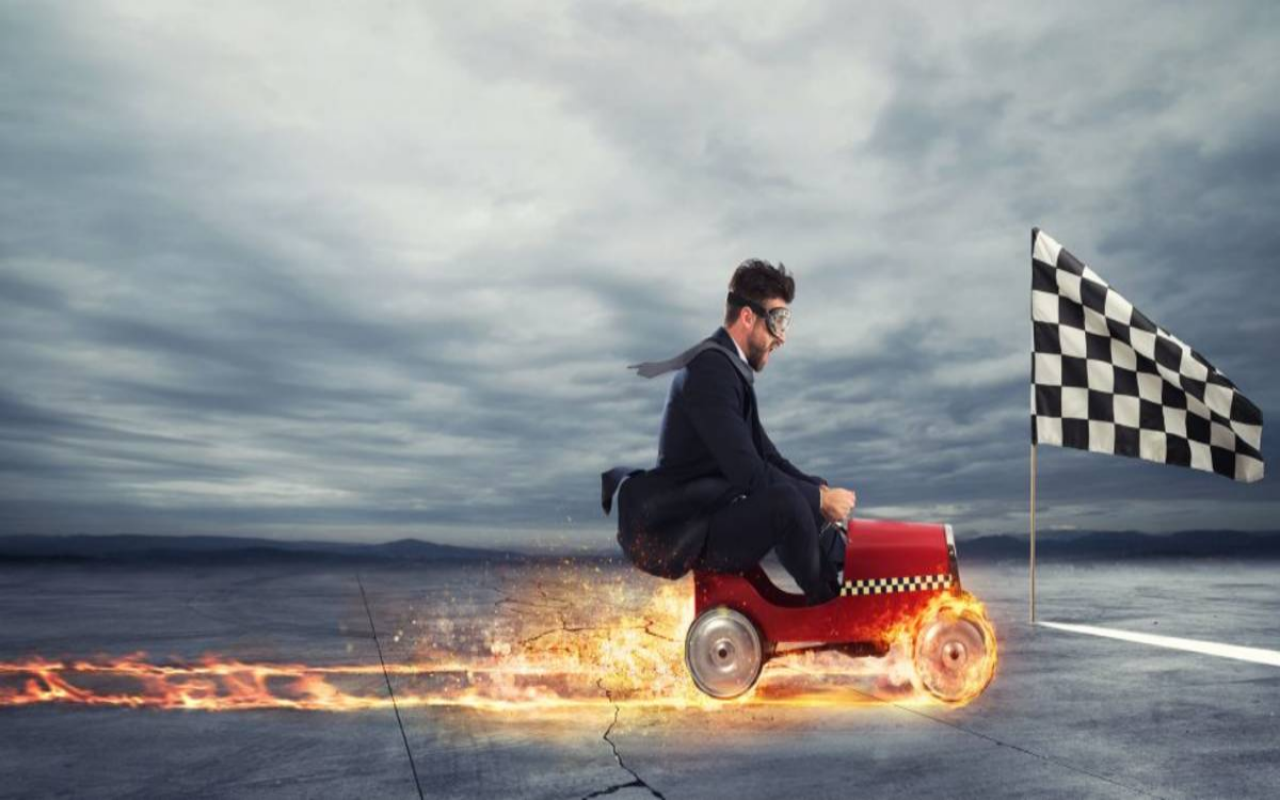
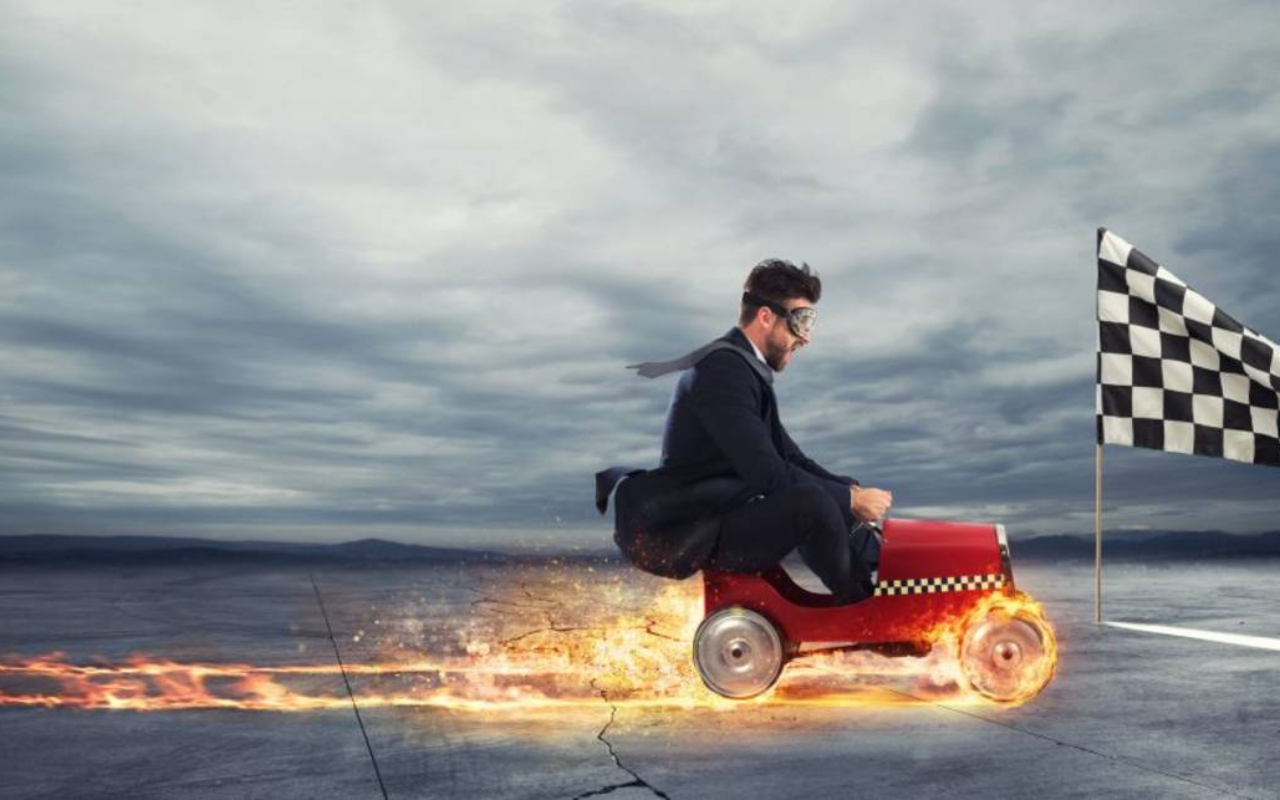
Before and after one commit to AleksandrDyatlov/Hillel-lessons, a website: page markup/index.html in a window 1280 px wide. Shown: the top 800 px of the page. Drawn offline with nearby package versions, Linux system fonts and the light colour scheme.

Commit message:
final final

```diff
--- a/markup/scss/layout/_common.scss
+++ b/markup/scss/layout/_common.scss
@@ -33,11 +33,11 @@ img {
 	left: 0;
 	width: 100%;
 	height: 100%;
-	object-fit: cover;
 
 	img {
 		display: block;
 		width: 100%;
 		height: 100%;
+		object-fit: cover;
 	}
 }
```
Also changed, not shown: markup/css/main.css.
